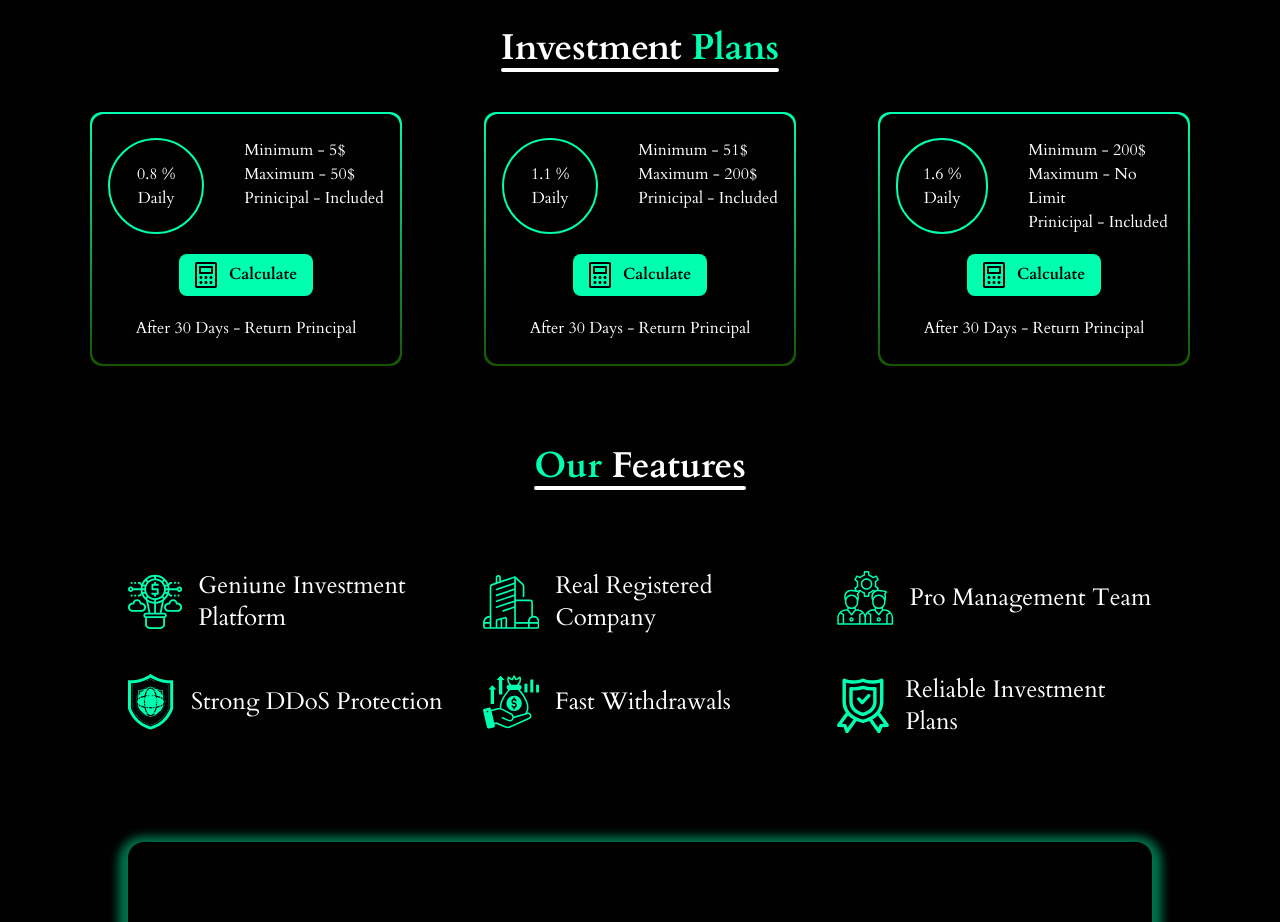
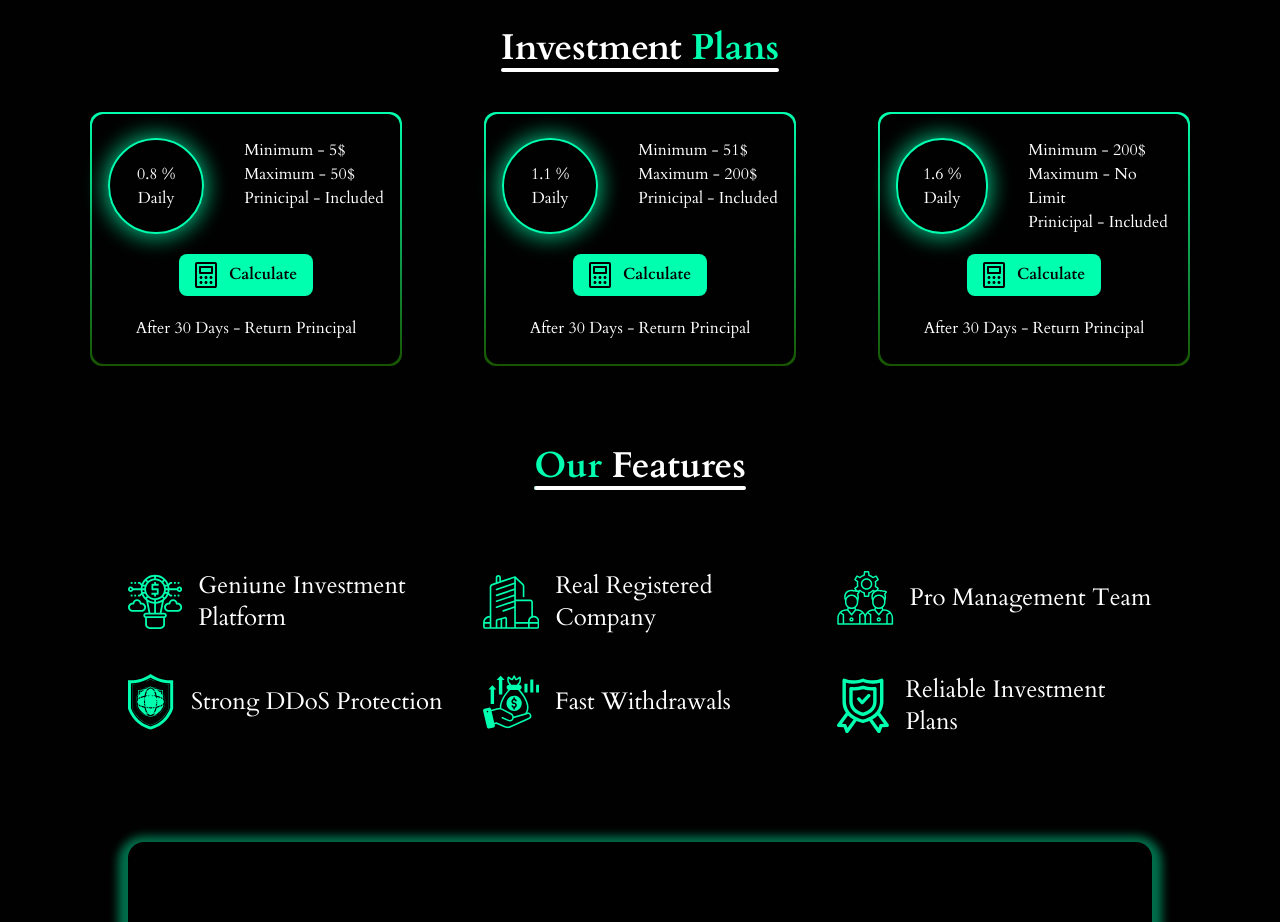
Before and after one commit to WebsitesByMTT/elite-profit-hub, a Next.js app: page / in a window 1280 px wide. Shown: the part 800-1722 px from the top of the page. Built offline with nearby package versions, Linux system fonts and the light colour scheme.

Commit message:
complete ui

```diff
--- a/src/app/globals.css
+++ b/src/app/globals.css
@@ -53,3 +53,25 @@ body {
     font-size: 80%;
   }
 }
+
+@keyframes spin-shadow {
+  0% {
+    box-shadow: 0 0 25px rgba(0, 255, 175, 0.5), 0 0 25px rgba(0, 255, 175, 0.5);
+  }
+  25% {
+    box-shadow: 5px 5px 25px rgba(0, 255, 175, 0.5), 5px 5px 25px rgba(0, 255, 175, 0.5);
+  }
+  50% {
+    box-shadow: 0 5px 25px rgba(0, 255, 175, 0.5), 0 5px 25px rgba(0, 255, 175, 0.5);
+  }
+  75% {
+    box-shadow: -5px 5px 25px rgba(0, 255, 175, 0.5), -5px 5px 25px rgba(0, 255, 175, 0.5);
+  }
+  100% {
+    box-shadow: 0 0 25px rgba(0, 255, 175, 0.5), 0 0 25px rgba(0, 255, 175, 0.5);
+  }
+}
+
+.spin-shadow {
+  animation: spin-shadow 2s infinite linear;
+}
--- a/src/app/page.tsx
+++ b/src/app/page.tsx
@@ -92,7 +92,7 @@ const InverstmentCard = ({
     <div className="bg-gradient-to-b items-stretch from-[#00FFAF] to-[#2FA70080] p-[2px] rounded-xl w-[26%] min-w-[300px]">
       <div className="px-4 py-6 bg-[#010101] rounded-xl flex flex-col gap-5 h-full items-center">
         <div className="flex justify-between gap-10">
-          <div className="h-[6rem] w-[6rem] rounded-full flex flex-col items-center justify-center border-[2px] text-white border-[#00FFAF]">
+          <div className="h-[6rem] w-[6rem] rounded-full flex flex-col items-center justify-center border-[2px] text-white border-[#00FFAF] spin-shadow">
             <p>{percent} %</p>
             <p>Daily</p>
           </div>
```
